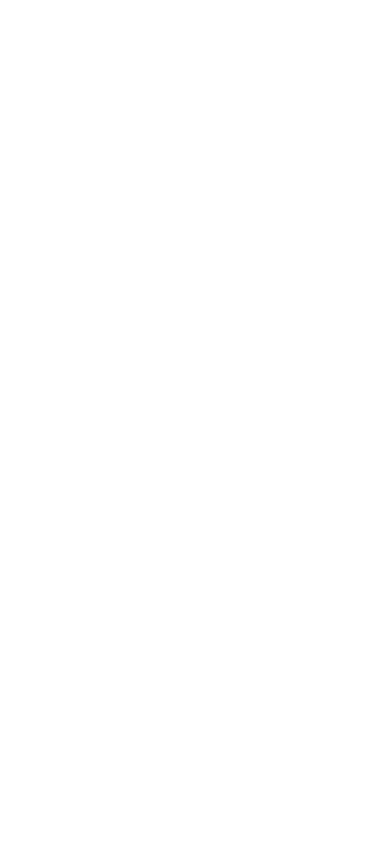
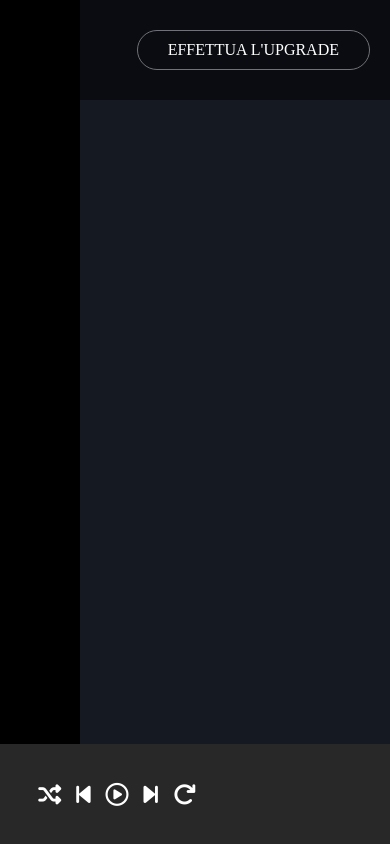
Before and after one commit to paolocastaldi/html-css-spotifyweb, a plain HTML site: page index.html in a window 390 px wide. Drawn offline with Linux system fonts and the light colour scheme.

Commit message:
Agg. struttura+colori+media query+footer player

```diff
--- a/css/style.css
+++ b/css/style.css
@@ -4,3 +4,128 @@
     box-sizing: border-box;
 
 }
+
+:root{
+    --DarkGrey: #282828;
+    --DarkBlue: #141922;
+    --LightGrey: #717179;
+    --Green: #ADFF2F;
+}
+
+/* STRUTTURA */
+
+.container{
+    display: flex;
+}
+
+.aside{
+    height: calc(100vh - 100px);
+    width: 268px;
+    background-color: #000000;
+    z-index: 20;
+    color: var(--LightGrey);
+    overflow-y: hidden;
+}
+
+.wrapper{
+    background-color: #141922;
+    overflow-y: scroll;
+    width: calc(100% - 267px);
+    height: calc(100vh - 100px);
+}
+
+header{
+    height: 100px;
+    position: sticky;
+    top: 0;
+    right: 0;
+    left: 0;
+    background-color: rgba(0, 0, 0, .5);
+    display: flex;
+    justify-content: flex-end;
+    z-index: 80;
+
+}
+
+/* FOOTER */
+
+footer{
+    width: 100vw;
+    height: 100px;
+    background-color: #282828;
+    position: absolute;
+    bottom: 0;
+    left: 0;
+    z-index: 90;
+    overflow-x: hidden;
+}
+
+.upgrade-button{
+    padding: 10px 30px;
+    color: white;
+    border-radius: 20px;
+    border: 1px solid var(--LightGrey);
+    display: inline-block;
+    align-self: center;
+    margin-right: 20px;
+    text-transform: uppercase;
+}
+
+footer>section{
+    height: 100%;
+}
+
+
+.footer-container{
+    display: flex;
+    justify-content: space-between;
+    align-items: center;
+    width: 100%;
+    height: 100%;
+}
+
+
+
+.player{
+    display: flex;
+    flex-direction: column;
+    align-items: center;
+    gap: 10px;
+    min-width: 200px;
+    width: 60%;
+}
+
+
+.player-top{
+    display: flex;
+    gap: 15px;
+    justify-content: space-around;
+    flex-shrink: 1;
+}
+
+.player-top>i{
+    font-size: 23px;
+    color: white;
+}
+
+/* MEDIA QUERY */
+
+
+@media all and (max-width: 601px){
+
+
+    .aside{
+        width: 80px;
+    }
+
+    .wrapper{
+        width: calc(100% - 80px);
+    }
+
+    .big-logo{
+        display: none;
+    }
+
+
+
+}
--- a/index.html
+++ b/index.html
@@ -6,9 +6,39 @@
     <meta name="viewport" content="width=device-width, initial-scale=1.0">
     <title>SpotifyWeb</title>
     <link rel="stylesheet" href="./css/style.css">
+    <script src="https://kit.fontawesome.com/7b934f5789.js" crossorigin="anonymous"></script>
 </head>
 <body>
+    <!-- Spotify Bar top e left -->
+    <div class="container">
+        <div class="aside">
+            <img class="big-logo" src="img/logo.svg" alt="logo">
 
+
+        </div>
+        <div class="wrapper">
+            <header>
+                <div class="upgrade-button">
+                    Effettua l'upgrade
+                </div>
+            </header>
+        </div>
+
+    </div>
+    <!--Sezione Player-->
+    <footer>
+        <section>
+            <div class="footer-container">
+                <div class="player">
+                    <div class="player-top">
+                        <i class="fa-solid fa-shuffle"></i>
+                        <i class="fa-solid fa-backward-step"></i>
+                        <i class="fa-regular fa-circle-play"></i>
+                        <i class="fa-solid fa-forward-step"></i>
+                        <i class="fa-solid fa-arrow-rotate-right"></i>
+                    </div>
+        </section>
+    </footer>
 
 
 
```
